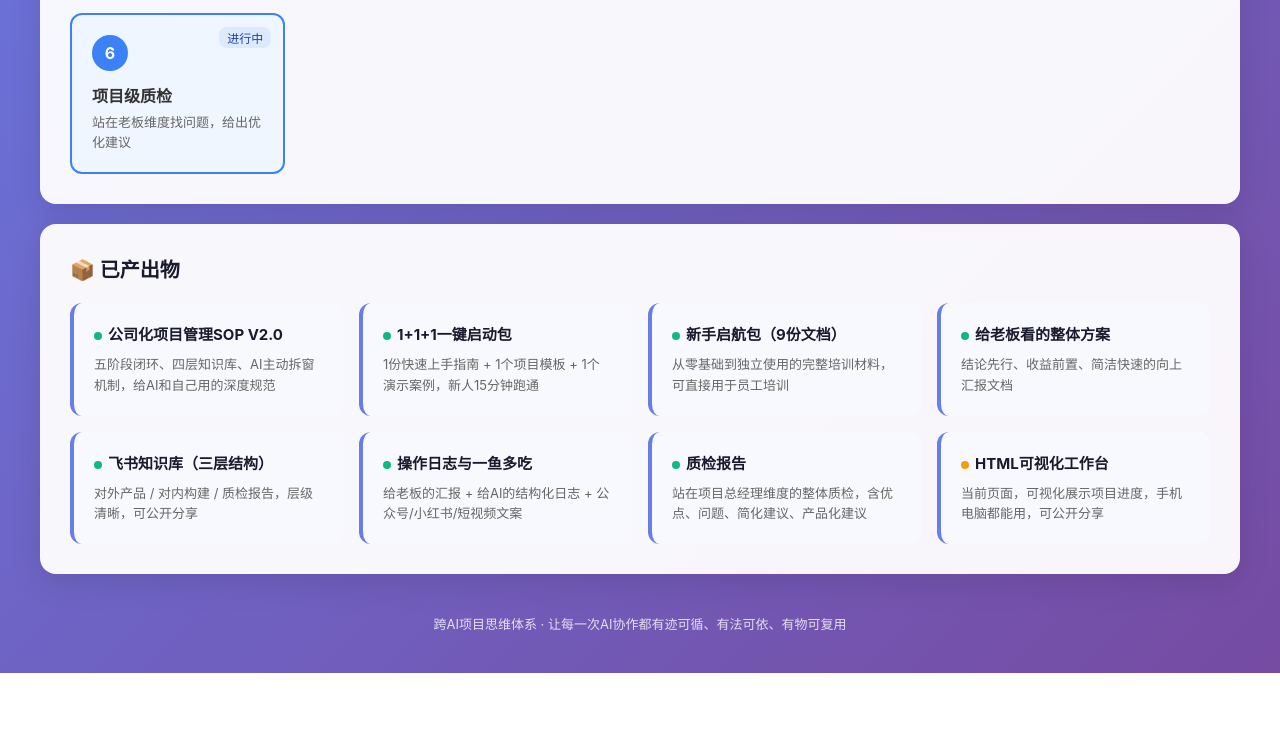
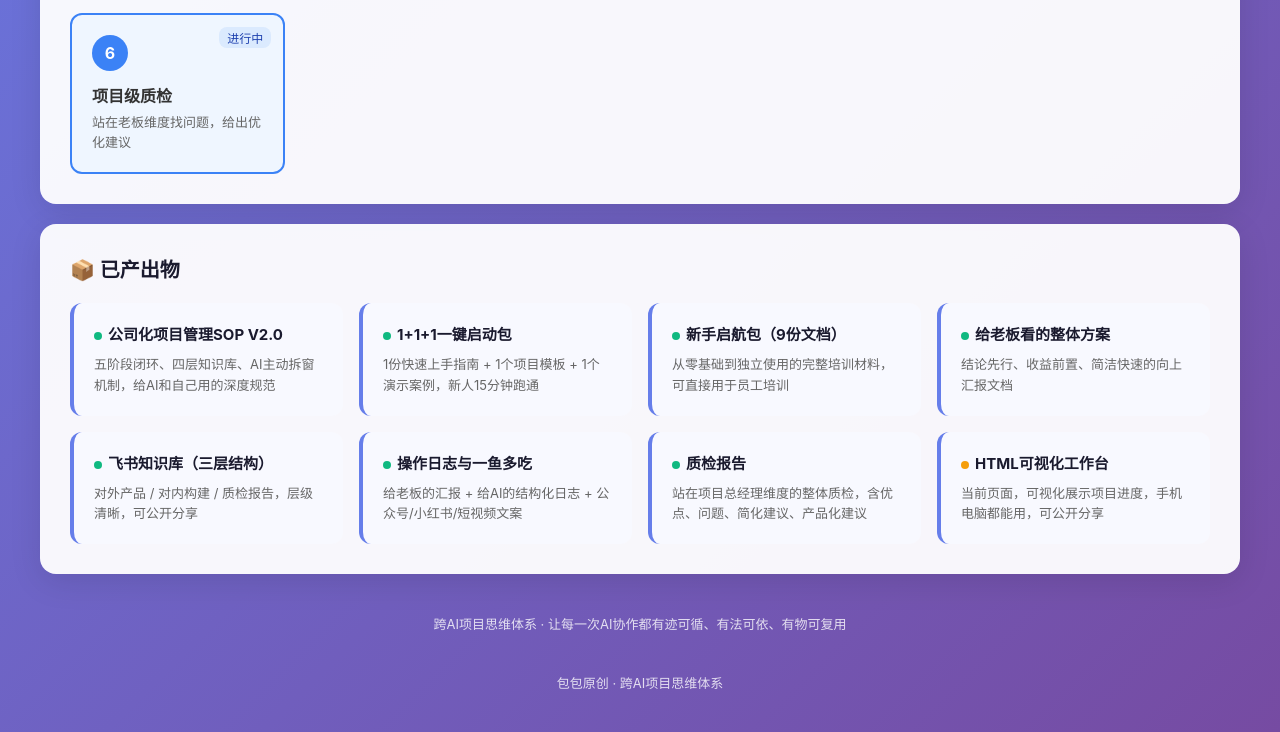
Before and after one commit to baobao03131-coder/cross-ai-project-dashboard, a plain HTML site: page index.html in a window 1280 px wide. Shown: the part 718-1450 px from the top of the page. Before the commit the page ends 1391 px from the top, so only its background shows below. Drawn offline with Linux system fonts and the light colour scheme.

Commit message:
add: 底部署名包包原创

```diff
--- a/index.html
+++ b/index.html
@@ -479,5 +479,11 @@ window.addEventListener('load', function() {
   setTimeout(() => { bar.style.width = '85%'; }, 300);
 });
 </script>
+
+<!-- 底部署名 -->
+<div style="text-align:center; padding:20px; color:rgba(255,255,255,0.8); font-size:13px;">
+  包包原创 · 跨AI项目思维体系
+</div>
+
 </body>
 </html>
```
